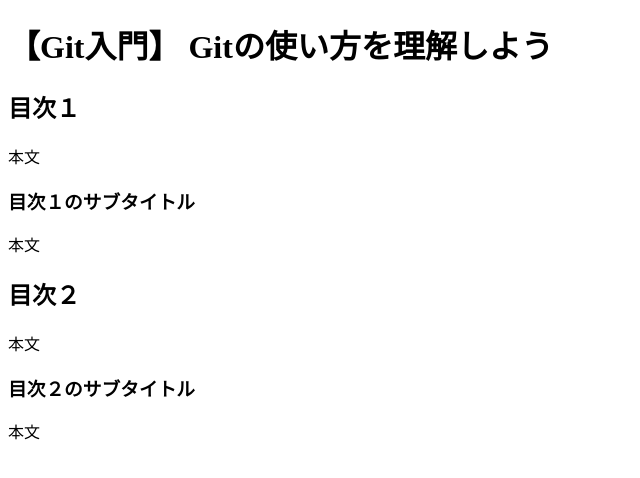
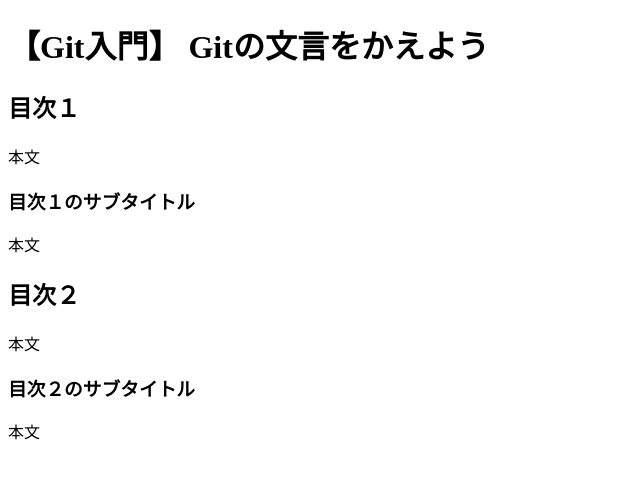
Before and after one commit to kosadad/mirameet_Git, a plain HTML site: page index.html in a window 1280 px wide. Shown: the whole page, without its empty margins (0-640 px from the left). Drawn offline with Linux system fonts and the light colour scheme.

Commit message:
#00 タイトルの変更

```diff
--- a/index.html
+++ b/index.html
@@ -11,7 +11,7 @@
   <header>
     <!-- ヘッダーはここに記述 -->
   </header>
-  <h1>【Git入門】 Gitの使い方を理解しよう</h1>
+  <h1>【Git入門】 Gitの文言をかえよう</h1>
   <div id="wrapper">
     <section>
       <h2>目次１</h2>
```
